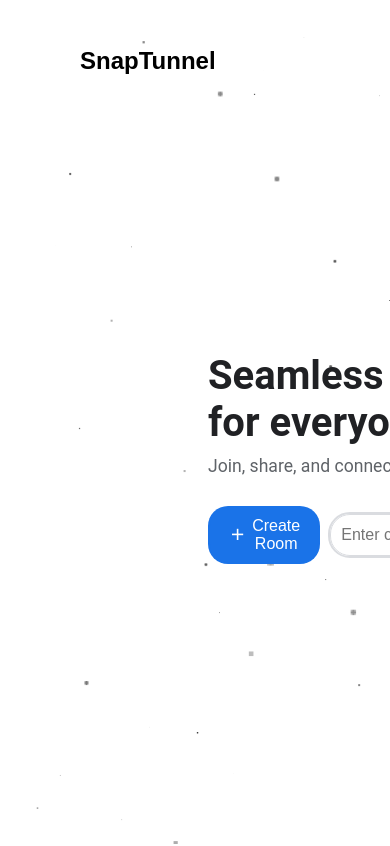
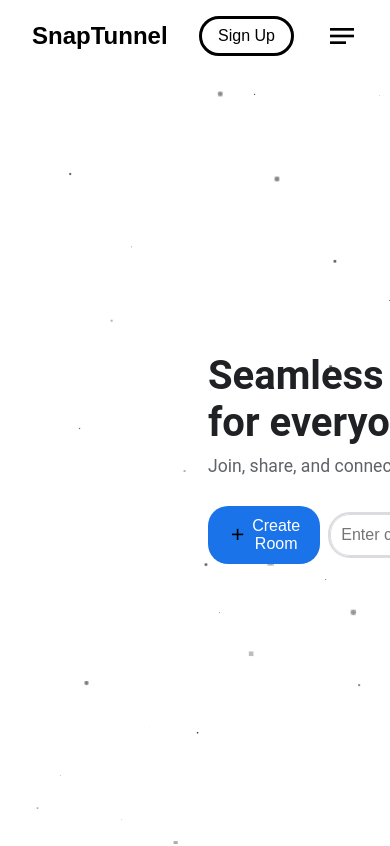
Before and after one commit to shashwat-deep/SnapTunnel, a React (Vite) app: page / in a window 390 px wide. Shown: the top 846 px of the page. Built offline with nearby package versions, Linux system fonts and the light colour scheme.

Commit message:
navBar made Responsive

```diff
--- a/src/components/home/navBar.css
+++ b/src/components/home/navBar.css
@@ -14,6 +14,7 @@ html {
   --dark-border: #4a4a4a;
   --dark-hover: #3a3a3a;
   --dark-text: #e0e0e0;
+  --light-text: #151515;
 }
 
 * {
@@ -30,7 +31,7 @@ a {
   text-decoration: none;
 }
 
-.navbar_pc {
+.navbar_container {
   display: flex;
   flex-direction: row;
   position: fixed;
@@ -46,7 +47,17 @@ a {
   transition: background-color 0.3s ease;
 }
 
-.dark-mode .navbar_pc {
+.navbar {
+  display: flex;
+  flex-direction: row;
+  margin: 0;
+  padding: 0;
+  align-items: center;
+  justify-content: space-between;
+  flex-grow: 1;
+}
+
+.dark-mode .navbar_container {
   background: var(--dark-bg);
 }
 
@@ -64,10 +75,8 @@ a {
   display: flex;
   flex-direction: row;
   justify-content: space-around;
-  margin-inline: 21rem;
-  padding-inline: 0;
+  padding-inline: 0.1rem;
   padding-block: .1rem;
-  flex-grow: 1;
   list-style: none;
   gap: 2rem;
   border: 3px solid var(--black);
@@ -146,10 +155,91 @@ a {
 
 .material-symbols-outlined {
   font-variation-settings: 'FILL' 0, 'wght' 400, 'GRAD' 0, 'opsz' 24;
+  color: #000;
+}
+
+.dark-mode .material-symbols-outlined {
+  font-variation-settings: 'FILL' 0, 'wght' 400, 'GRAD' 0, 'opsz' 24;
+  color: #fff;
+}
+
+.sideBar_icon {
+  display: none;
+  cursor: pointer;
+  font-size: 2rem;
+}
+
+@media (max-width: 1024px) {
+  .navbar_container {
+    padding-inline: 3rem;
+    padding-block: 1.5rem;
+    gap: 2rem;
+  }
+
+  .navbar_menu {
+    margin-inline: 1rem;
+  }
+
+  .sideBar_icon {
+    display: none;
+  }
 }
 
 @media (max-width: 768px) {
-  .material-symbols-outlined {
-    font-variation-settings: 'FILL' 0, 'wght' 400, 'GRAD' 0, 'opsz' 24;
+  .navbar_container {
+    padding-inline: 2rem;
+    padding-block: 1rem;
+    gap: 2rem;
+  }
+
+  .sideBar_icon {
+    display: flex;
+    position: relative;
+    z-index: 13;
+  }
+
+  .navbar_menu {
+    display: flex;
+    flex-direction: column;
+    position: absolute;
+    top: 0;
+    right: -100%; /* Hidden off-screen by default */
+    width: 350px;
+    height: 100vh;
+    justify-content: flex-start;
+    background: var(--dark-border);
+    border: none;
+    border-radius: 50px 0px 0px 50px;
+    padding: 5rem 1rem;
+    margin: 0;
+    gap: 1rem;
+    transition: right 0.3s ease;
+    z-index: 12;
+  }
+
+  .dark-mode .navbar_menu {
+    background: var(--dark-bg);
+  }
+
+  .navbar_menu.sidebar_open {
+    right: 0;
+  }
+
+  .navbar_item {
+    color: var(--light-text);
+    border: 1px solid var(--dark-hover);
+    padding: 1rem;
+    border-radius: 2rem;
+  }
+
+  .navbar_item button {
+    text-align: left;
+    font-size: 1.5rem;
+  }
+
+  .navbar_menu.hidden {
+    opacity: 1;
+    transform: none;
+    pointer-events: auto;
   }
 }
--- a/src/components/home/navBar.tsx
+++ b/src/components/home/navBar.tsx
@@ -4,16 +4,20 @@ import './navBar.css';
 
 const Navbar: React.FC = () => {
   const [isMenuVisible, setIsMenuVisible] = useState(true);
+  const [isSidebarOpen, setIsSidebarOpen] = useState(false);
 
   useEffect(() => {
     let lastScrollY = window.scrollY;
 
     const handleScroll = () => {
       const currentScrollY = window.scrollY;
+      // Only apply scroll hiding on desktop (above 768px)
+      if (window.innerWidth > 768) {
         if (currentScrollY > lastScrollY && currentScrollY > 100) {
           setIsMenuVisible(false);
         } else {
           setIsMenuVisible(true);
+        }
       }
       lastScrollY = currentScrollY;
     };
@@ -31,16 +35,24 @@ const Navbar: React.FC = () => {
     } else {
       console.warn(`Section with id "${sectionId}" not found`);
     }
+    // Close sidebar after clicking a menu item on mobile
+    setIsSidebarOpen(false);
+  };
+
+  // Toggle sidebar visibility
+  const toggleSidebar = () => {
+    setIsSidebarOpen(!isSidebarOpen);
   };
 
   return (
-    <nav className="navbar_pc">
+    <nav className="navbar_container">
+      <div className="navbar">
         <div className="navbar_logo">
           <Link to="/" className="navbar_link">
             <span className="logo_text">SnapTunnel</span>
           </Link>
         </div>
-      <ul className={`navbar_menu ${isMenuVisible ? '' : 'hidden'}`}>
+        <ul className={`navbar_menu ${isMenuVisible ? '' : 'hidden'} ${isSidebarOpen ? 'sidebar_open' : ''}`}>
           <li className="navbar_item">
             <button onClick={() => scrollToSection('about')}>About</button>
           </li>
@@ -55,6 +67,14 @@ const Navbar: React.FC = () => {
           </li>
         </ul>
         <div className="account">Sign Up</div>
+      </div>
+      <span
+        className="material-symbols-outlined sideBar_icon"
+        onClick={toggleSidebar}
+        aria-label={isSidebarOpen ? 'Close menu' : 'Open menu'}
+      >
+        {isSidebarOpen ? 'close' : 'notes'}
+      </span>
     </nav>
   );
 };
```
Lines whose indentation alone changed are shown as unchanged.
